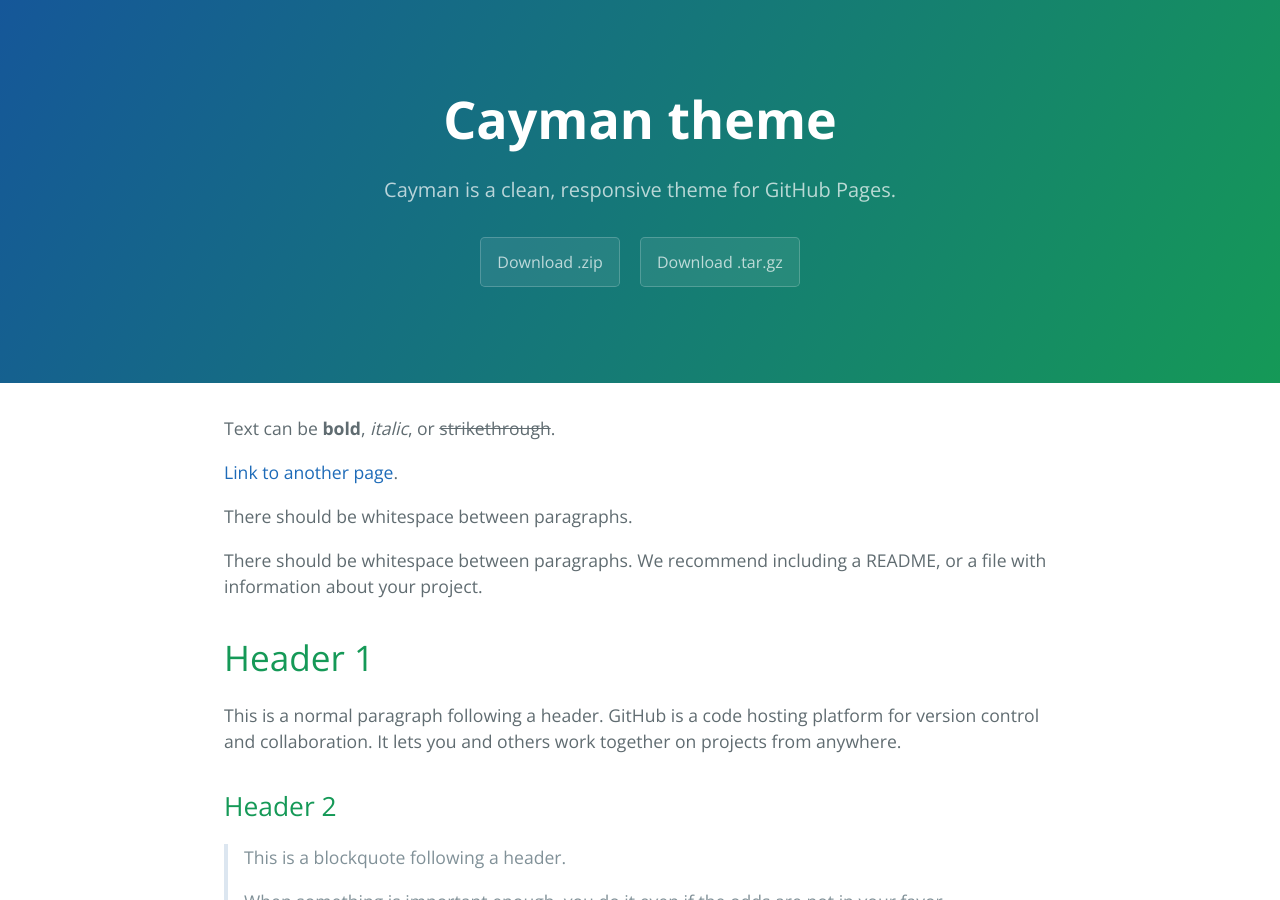
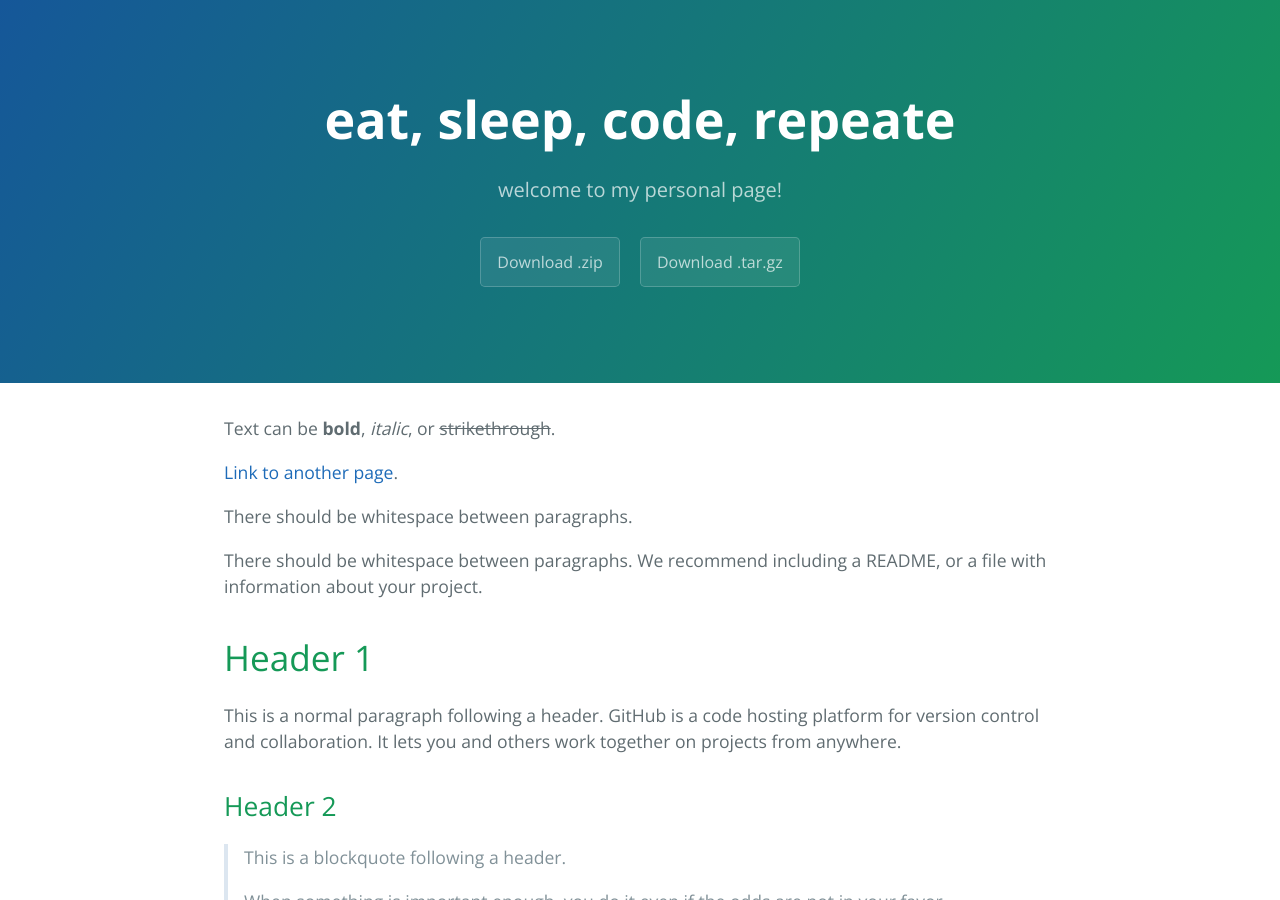
Before and after one commit to albertkurnia/albertkurnia.github.io, a Jekyll site: the page built from index.md, in a window 1280 px wide and 900 px high. Built offline with Jekyll 4.4.1, drawn with Linux system fonts in a browser that asks for light colours.

Commit message:
fix config yaml

```diff
--- a/_config.yaml
+++ /dev/null
@@ -1 +0,0 @@
-theme: jekyll-theme-cayman
--- a/_config.yml
+++ b/_config.yml
@@ -1,5 +1,5 @@
-title: Cayman theme
-description: Cayman is a clean, responsive theme for GitHub Pages.
+title: eat, sleep, code, repeate
+description: welcome to my personal page!
 show_downloads: true
 google_analytics:
 theme: jekyll-theme-cayman
```
